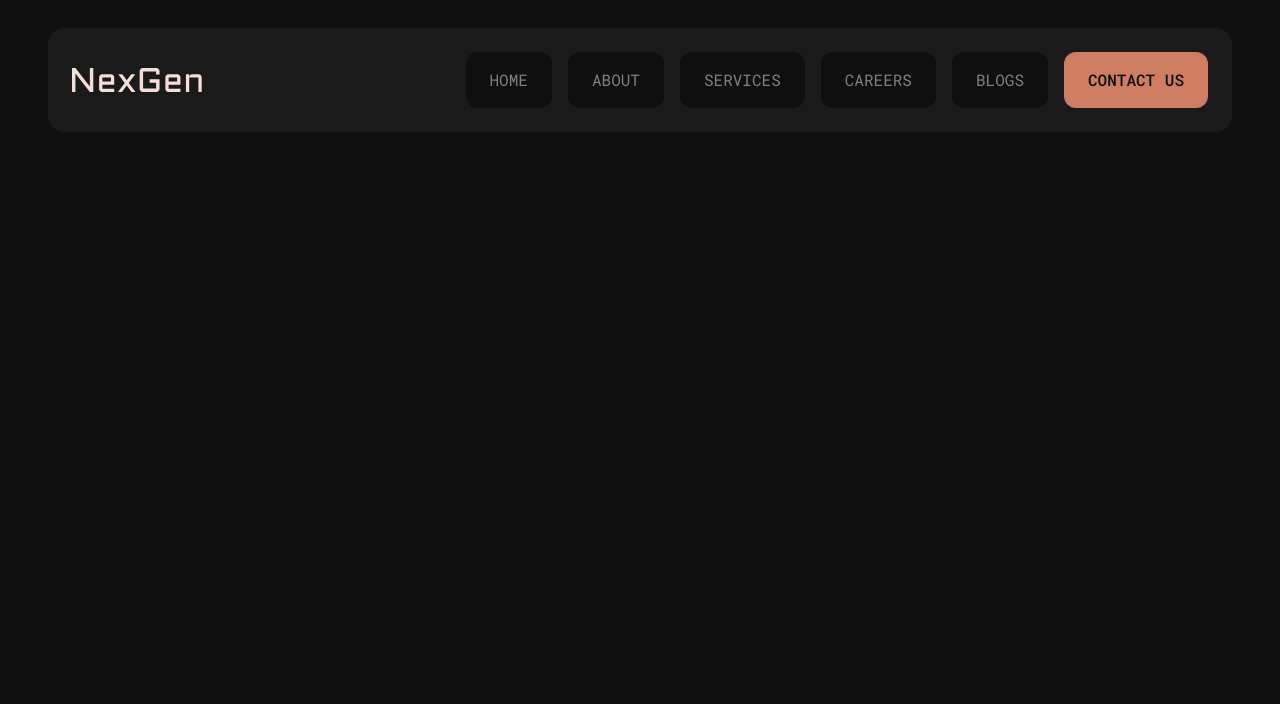
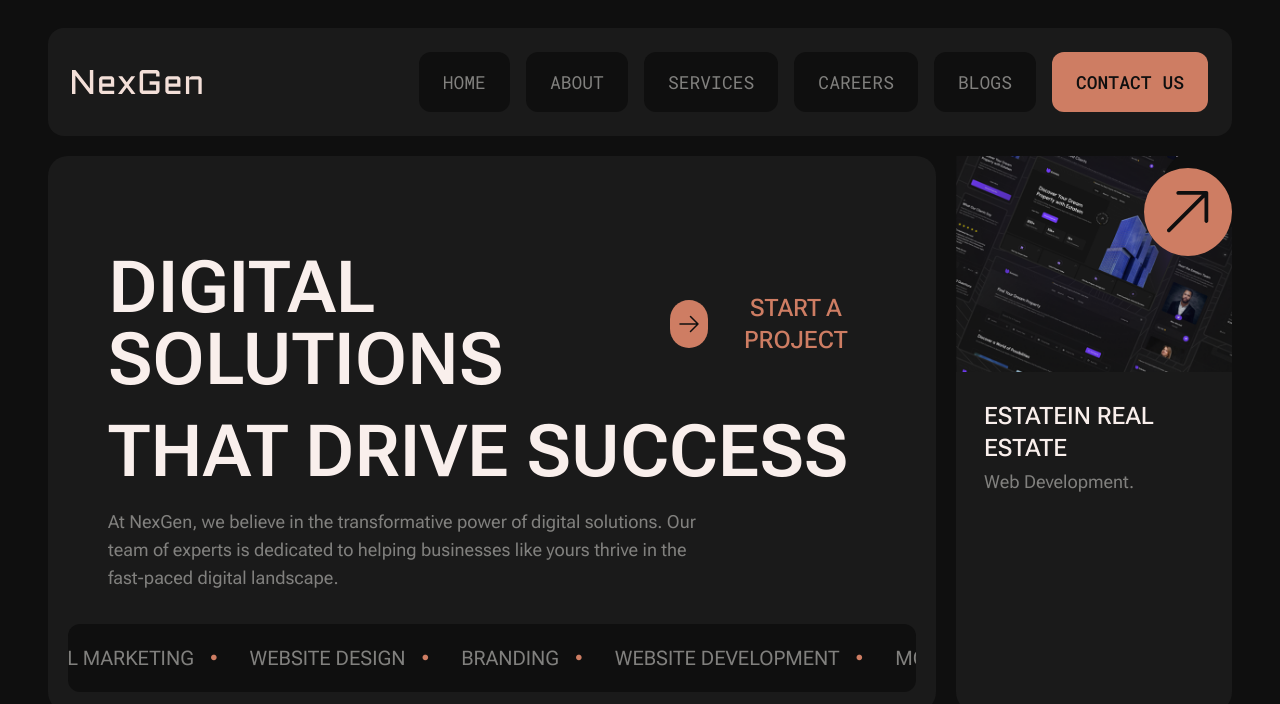
Before and after one commit to Bdmnss/rowix, a React (Vite) app: page / in a window 1280 px wide. Shown: the top 704 px of the page. Built offline with nearby package versions, Linux system fonts and the light colour scheme.

Commit message:
Add Hero section

```diff
--- a/index.html
+++ b/index.html
@@ -7,7 +7,7 @@
     <link rel="preconnect" href="https://fonts.googleapis.com" />
     <link rel="preconnect" href="https://fonts.gstatic.com" crossorigin />
     <link
-      href="https://fonts.googleapis.com/css2?family=Roboto+Mono:wght@400;500;600;700&display=swap"
+      href="https://fonts.googleapis.com/css2?family=Roboto+Flex:wght@100;200;300;400;500;600;700;800;900;1000&family=Roboto+Mono:wght@400;500;600;700&display=swap"
       rel="stylesheet"
     />
     <title>rowix</title>
--- a/src/App.tsx
+++ b/src/App.tsx
@@ -1,10 +1,14 @@
 import Header from "./layout/Header";
+import HeroSection from "./components/HeroSection";
 
 function App() {
   return (
-    <body className="bg-primary px-12 py-7">
+    <div className="min-h-screen bg-primary px-12 py-7">
       <Header />
-    </body>
+      <main>
+        <HeroSection />
+      </main>
+    </div>
   );
 }
 
--- /dev/null
+++ b/src/components/HeroSection.tsx
@@ -0,0 +1,53 @@
+import ServicesSlider from "./ServicesSlider";
+import Icon from "../icons/Icon";
+
+function HeroSection() {
+  return (
+    <div className="mt-5 flex gap-5">
+      <div className="w-3/4 rounded-[20px] bg-secondary px-5 pb-5 pt-24">
+        <div className="flex flex-col gap-5 px-10">
+          <div className="flex items-center gap-4">
+            <h2 className="text-orangeText text-7xl font-semibold">
+              DIGITAL SOLUTIONS
+            </h2>
+            <button className="flex items-center gap-2">
+              <div className="flex size-12 items-center justify-center rounded-full bg-orange">
+                <Icon type="RightArrowIcon" />
+              </div>
+              <p className="text-2xl font-medium text-orange">
+                START A PROJECT
+              </p>
+            </button>
+          </div>
+          <h2 className="text-orangeText text-7xl font-semibold">
+            THAT DRIVE SUCCESS
+          </h2>
+
+          <p className="max-w-[80%] text-lg font-normal text-gray">
+            At NexGen, we believe in the transformative power of digital
+            solutions. Our team of experts is dedicated to helping businesses
+            like yours thrive in the fast-paced digital landscape.
+          </p>
+        </div>
+        <ServicesSlider />
+      </div>
+      <div className="w-1/4 rounded-[20px] bg-secondary">
+        <div className="relative bg-primary">
+          <img src="/1.png" alt="1" />
+          <button className="absolute right-0 top-3 flex size-[88px] items-center justify-center rounded-full bg-orange">
+            <Icon type="UpArrowIcon" />
+          </button>
+        </div>
+
+        <div className="flex flex-col gap-1 p-7">
+          <h2 className="text-orangeText text-2xl font-medium">
+            ESTATEIN REAL ESTATE
+          </h2>
+          <p className="text-lg text-gray">Web Development.</p>
+        </div>
+      </div>
+    </div>
+  );
+}
+
+export default HeroSection;
--- /dev/null
+++ b/src/components/InfiniteSlider.tsx
@@ -0,0 +1,43 @@
+import { ReactNode } from "react";
+
+interface InfiniteSliderProps {
+  items: string[];
+  separator?: ReactNode;
+  className?: string;
+  itemClassName?: string;
+  animationDuration?: string;
+}
+
+function InfiniteSlider({
+  items,
+  separator = <span className="text-orange">•</span>,
+  className = "",
+  itemClassName = "",
+  animationDuration = "30s",
+}: InfiniteSliderProps) {
+  // Duplicate items multiple times for seamless infinite scroll
+  const duplicatedItems = [...items, ...items, ...items];
+
+  return (
+    <div className={`overflow-hidden ${className}`}>
+      <div
+        className="animate-scroll flex whitespace-nowrap"
+        style={{
+          animationDuration: animationDuration,
+        }}
+      >
+        {duplicatedItems.map((item, index) => (
+          <div
+            key={`${item}-${index}`}
+            className={`mx-4 flex items-center gap-4 ${itemClassName}`}
+          >
+            <span>{item}</span>
+            {separator}
+          </div>
+        ))}
+      </div>
+    </div>
+  );
+}
+
+export default InfiniteSlider;
--- /dev/null
+++ b/src/components/ServicesSlider.tsx
@@ -0,0 +1,21 @@
+import InfiniteSlider from "./InfiniteSlider";
+
+const services = [
+  "DIGITAL MARKETING",
+  "WEBSITE DESIGN",
+  "BRANDING",
+  "WEBSITE DEVELOPMENT",
+  "MOBILE APP DEVELOPMENT",
+];
+
+function ServicesSlider() {
+  return (
+    <InfiniteSlider
+      items={services}
+      className="mt-8 rounded-xl bg-primary py-5"
+      itemClassName="text-xl text-gray"
+    />
+  );
+}
+
+export default ServicesSlider;
--- /dev/null
+++ b/src/icons/Icon.tsx
@@ -0,0 +1,24 @@
+import type { IconProps } from "./iconTypes";
+import RightArrowIcon from "./RightArrowIcon";
+import UpArrowIcon from "./UpArrowIcon";
+
+export type IconType = "RightArrowIcon" | "UpArrowIcon";
+
+const iconMap = {
+  RightArrowIcon,
+  UpArrowIcon,
+};
+
+interface GeneralIconProps extends IconProps {
+  type: IconType;
+}
+
+const Icon = ({ type, ...restProps }: GeneralIconProps) => {
+  const IconComponent = iconMap[type];
+  if (!IconComponent) {
+    return null;
+  }
+  return <IconComponent {...restProps} />;
+};
+
+export default Icon;
--- /dev/null
+++ b/src/icons/RightArrowIcon.tsx
@@ -0,0 +1,24 @@
+import type { IconProps } from "./iconTypes";
+
+const RightArrowIcon = ({ className }: IconProps) => {
+  return (
+    <svg
+      xmlns="http://www.w3.org/2000/svg"
+      width="24"
+      height="24"
+      viewBox="0 0 24 24"
+      fill="none"
+      className={className}
+    >
+      <path
+        d="M13.5 4.5L21 12M21 12L13.5 19.5M21 12H3"
+        stroke="#0F0F0F"
+        strokeWidth="1.5"
+        strokeLinecap="round"
+        strokeLinejoin="round"
+      />
+    </svg>
+  );
+};
+
+export default RightArrowIcon;
--- /dev/null
+++ b/src/icons/UpArrowIcon.tsx
@@ -0,0 +1,23 @@
+import type { IconProps } from "./iconTypes";
+
+const UpArrowIcon = ({ className }: IconProps) => {
+  return (
+    <svg
+      xmlns="http://www.w3.org/2000/svg"
+      width="42"
+      height="42"
+      viewBox="0 0 42 42"
+      fill="none"
+      className={className}
+    >
+      <path
+        fillRule="evenodd"
+        clipRule="evenodd"
+        d="M11.25 1.22935e-06L39.375 0C39.8723 0 40.3492 0.197544 40.7008 0.549175C41.0525 0.900805 41.25 1.37772 41.25 1.875V30C41.25 31.0355 40.4105 31.875 39.375 31.875C38.3395 31.875 37.5 31.0355 37.5 30V6.40165L3.20083 40.7008C2.46859 41.4331 1.28141 41.4331 0.549175 40.7008C-0.183058 39.9686 -0.183058 38.7814 0.549175 38.0492L34.8483 3.75L11.25 3.75C10.2145 3.75 9.375 2.91054 9.375 1.875C9.375 0.839467 10.2145 1.22935e-06 11.25 1.22935e-06Z"
+        fill="#0F0F0F"
+      />
+    </svg>
+  );
+};
+
+export default UpArrowIcon;
--- /dev/null
+++ b/src/icons/iconTypes.ts
@@ -0,0 +1,3 @@
+export interface IconProps {
+  className?: string;
+}
--- a/src/index.css
+++ b/src/index.css
@@ -4,6 +4,21 @@
 
 @layer base {
   body {
-    font-family: "Roboto Mono", monospace;
+    font-family: "Roboto Flex", sans-serif;
   }
 }
+
+@layer utilities {
+  @keyframes scroll {
+    0% {
+      transform: translateX(0);
+    }
+    100% {
+      transform: translateX(-50%);
+    }
+  }
+
+  .animate-scroll {
+    animation: scroll 30s linear infinite;
+  }
+}
--- a/src/layout/Header.tsx
+++ b/src/layout/Header.tsx
@@ -15,7 +15,7 @@ const Header = () => {
         {headerProps.map((prop) => (
           <button
             key={prop}
-            className={`rounded-xl px-6 py-4 text-gray ${prop === "CONTACT US" ? "bg-orange font-medium text-primary" : "bg-primary hover:text-orangeLight"}`}
+            className={`rounded-xl px-6 py-4 font-mono text-lg text-gray ${prop === "CONTACT US" ? "bg-orange font-medium text-primary" : "bg-primary hover:text-orangeLight"}`}
           >
             {prop}
           </button>
--- a/tailwind.config.js
+++ b/tailwind.config.js
@@ -12,6 +12,7 @@ export default {
         orangeText: "#F9EFEC",
       },
       fontFamily: {
+        sans: ["Roboto Flex", "sans-serif"],
         mono: ["Roboto Mono", "monospace"],
       },
     },
```
Also changed, not shown: public/1.png (added).
